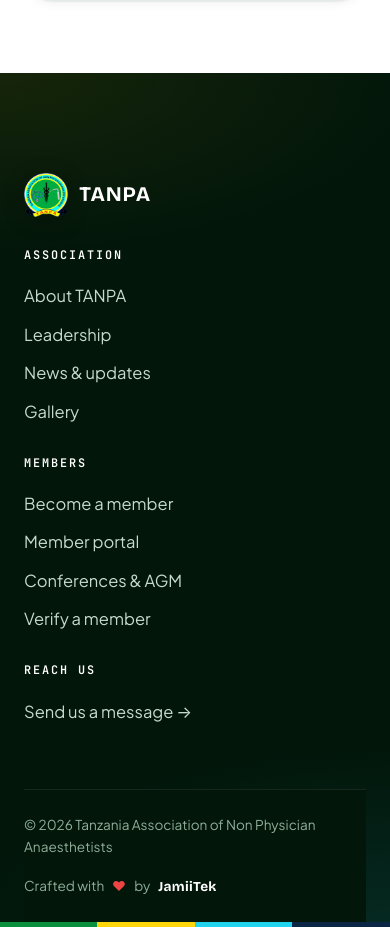
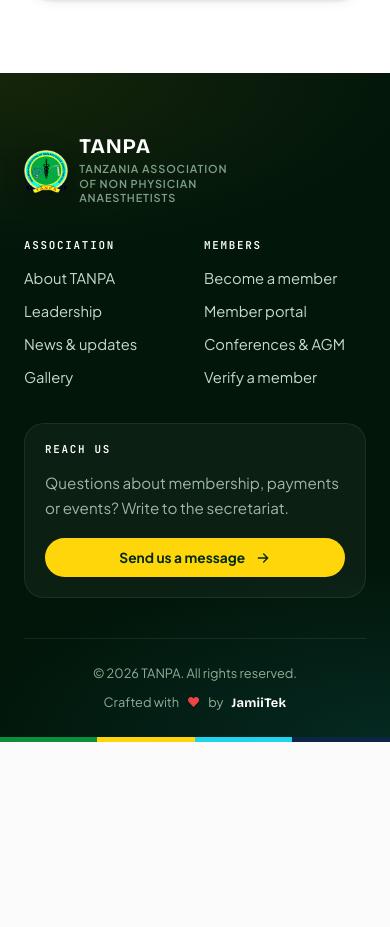
Before and after one commit to Barackwilliam/Tanpa, a Django app: page /contact/ in a window 390 px wide. Shown: the part 1437-2364 px from the top of the page. After the commit the page ends 2179 px from the top, so only its background shows below. Run offline with Django 5.2, Linux system fonts and the light colour scheme; data comes from the database, SQL or seed files in the repository; parts of the project's set-up code (start-up, migrations or seed data) failed here and were passed over.

Commit message:
Tidier footer, especially on phones
Brand with the full name, Association and Members links side by side,
'Reach us' card with icon contacts (or a short note when none are set) and a
Send us a message button, shorter copyright line.

Co-Authored-By: Claude Opus 5.5 <noreply@anthropic.com>
Claude-Session: https://claude.ai/code/session_01GFUFTGewAorKU7BmQ91BaJ

```diff
--- a/static/css/site.css
+++ b/static/css/site.css
@@ -939,3 +939,24 @@ h1,h2,h3{overflow-wrap:break-word}
 .vresult p{margin:0 0 8px;color:var(--body);font-size:.95rem;overflow-wrap:anywhere}
 .vresult .mono{font-weight:600;color:var(--ink);background:var(--mist);padding:1px 6px;border-radius:6px}
 .vresult ul{margin:0;padding-left:18px;color:var(--muted);font-size:.88rem;display:grid;gap:3px}
+
+/* ---------- footer refresh ---------- */
+.f-bottom{background:transparent}
+.f-contact{gap:.55rem!important}
+.f-contact a,.f-contact .f-ci{display:flex;align-items:flex-start;gap:10px;color:#c7dacd}
+.f-contact svg{flex:none;margin-top:3px;color:var(--g-300)}
+.f-contact span{overflow-wrap:anywhere}
+.f-msg{margin-top:18px}
+@media(max-width:960px){.f-top{grid-template-columns:1fr 1fr}.f-brand,.f-reach{grid-column:1/-1}}
+@media(max-width:600px){
+  .footer{padding-top:64px}
+  .f-top{grid-template-columns:1fr 1fr;gap:34px 18px}
+  .footer h4{margin-bottom:.9rem;font-size:.68rem}
+  .footer ul{gap:.55rem;font-size:.92rem}
+  .f-brand .brand small{display:block;max-width:15em;font-size:.68rem;line-height:1.35;margin-top:4px}
+  .f-reach{padding:20px;border-radius:20px;background:rgba(255,255,255,.04);border:1px solid rgba(255,255,255,.08)}
+  .f-msg{width:100%;justify-content:center}
+  .f-bottom{margin-top:40px;flex-direction:column;align-items:center;text-align:center;gap:8px;font-size:.8rem}
+}
+.footer a.btn-yellow,.footer a.btn-yellow:hover{color:var(--g-900)}
+.f-note{color:#9db7a6;font-size:.92rem;margin:0}
--- a/templates/base.html
+++ b/templates/base.html
@@ -68,7 +68,7 @@
 <footer class="footer">
   <div class="wrap">
     <div class="f-top">
-      <div>
+      <div class="f-brand">
         <a class="brand" href="{% url 'core:home' %}"><img src="{% static 'img/tanpa-logo-256.png' %}" alt="" width="52" height="52"><span><b>{{ site.short_name }}</b><small>{{ site.name }}</small></span></a>
         {% if site.tagline %}<p style="margin-top:1.4rem;max-width:26em">{{ site.tagline }}</p>{% endif %}
         {% if site.has_social %}<div class="social">
@@ -80,7 +80,7 @@
           {% if site.whatsapp %}<a href="https://wa.me/{{ site.whatsapp }}" aria-label="WhatsApp" target="_blank" rel="noopener">{% include "partials/icon.html" with name="whatsapp" size=18 %}</a>{% endif %}
         </div>{% endif %}
       </div>
-      <div>
+      <div class="f-col">
         <h4>Association</h4>
         <ul>
           <li><a href="{% url 'core:about' %}">About TANPA</a></li>
@@ -90,7 +90,7 @@
           {% if site.constitution %}<li><a href="{{ site.constitution.url }}" target="_blank">Constitution</a></li>{% endif %}
         </ul>
       </div>
-      <div>
+      <div class="f-col">
         <h4>Members</h4>
         <ul>
           <li><a href="{% url 'members:register' %}">Become a member</a></li>
@@ -99,19 +99,19 @@
           <li><a href="{% url 'members:verify_lookup' %}">Verify a member</a></li>
         </ul>
       </div>
-      <div>
+      <div class="f-reach">
         <h4>Reach us</h4>
-        <ul>
-          {% if site.address %}<li>{{ site.address }}</li>{% endif %}
-          {% if site.po_box %}<li>{{ site.po_box }}</li>{% endif %}
-          {% if site.phone %}<li><a href="tel:{{ site.phone|cut:' ' }}">{{ site.phone }}</a></li>{% endif %}
-          {% if site.email %}<li><a href="mailto:{{ site.email }}">{{ site.email }}</a></li>{% endif %}
-          <li><a href="{% url 'core:contact' %}">Send us a message →</a></li>
+        {% if not site.phone and not site.email and not site.address and not site.po_box %}<p class="f-note">Questions about membership, payments or events? Write to the secretariat.</p>{% endif %}
+        <ul class="f-contact">
+          {% if site.phone %}<li><a href="tel:{{ site.phone|cut:' ' }}">{% include "partials/icon.html" with name="phone" size=16 %}<span>{{ site.phone }}</span></a></li>{% endif %}
+          {% if site.email %}<li><a href="mailto:{{ site.email }}">{% include "partials/icon.html" with name="mail" size=16 %}<span>{{ site.email }}</span></a></li>{% endif %}
+          {% if site.address or site.po_box %}<li><span class="f-ci">{% include "partials/icon.html" with name="pin" size=16 %}<span>{{ site.address }}{% if site.address and site.po_box %}, {% endif %}{{ site.po_box }}</span></span></li>{% endif %}
         </ul>
+        <a class="btn btn-yellow btn-sm f-msg" href="{% url 'core:contact' %}">Send us a message {% include "partials/icon.html" with name="arrow" size=16 %}</a>
       </div>
     </div>
     <div class="f-bottom">
-      <span>© {% now "Y" %} {{ site.name }}</span>
+      <span>© {% now "Y" %} {{ site.short_name }}. All rights reserved.</span>
       <span class="made">Crafted with <i>♥</i> by <a href="https://jamiitek.com" target="_blank" rel="noopener" title="JamiiTek"><b>JamiiTek</b></a></span>
     </div>
   </div>
```
